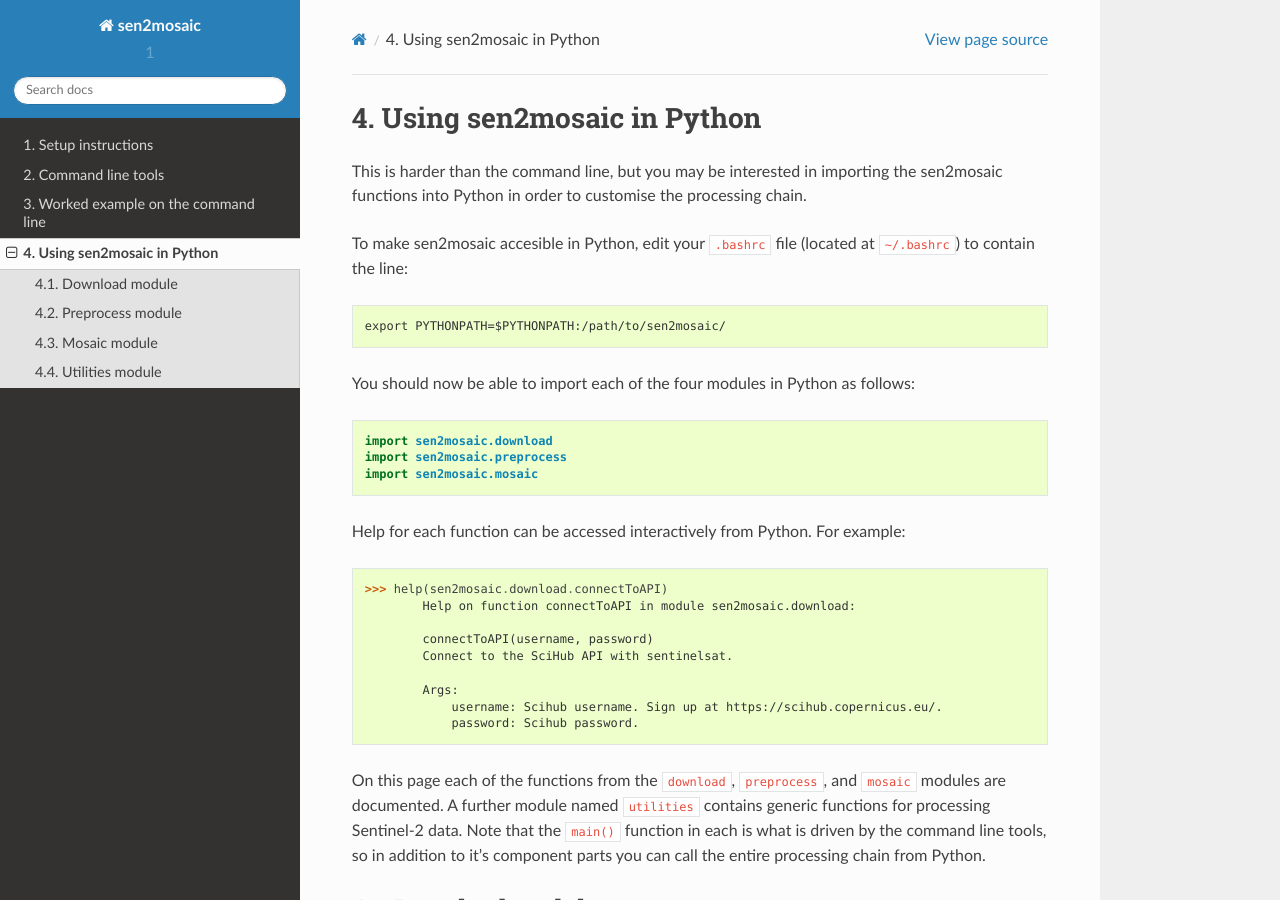
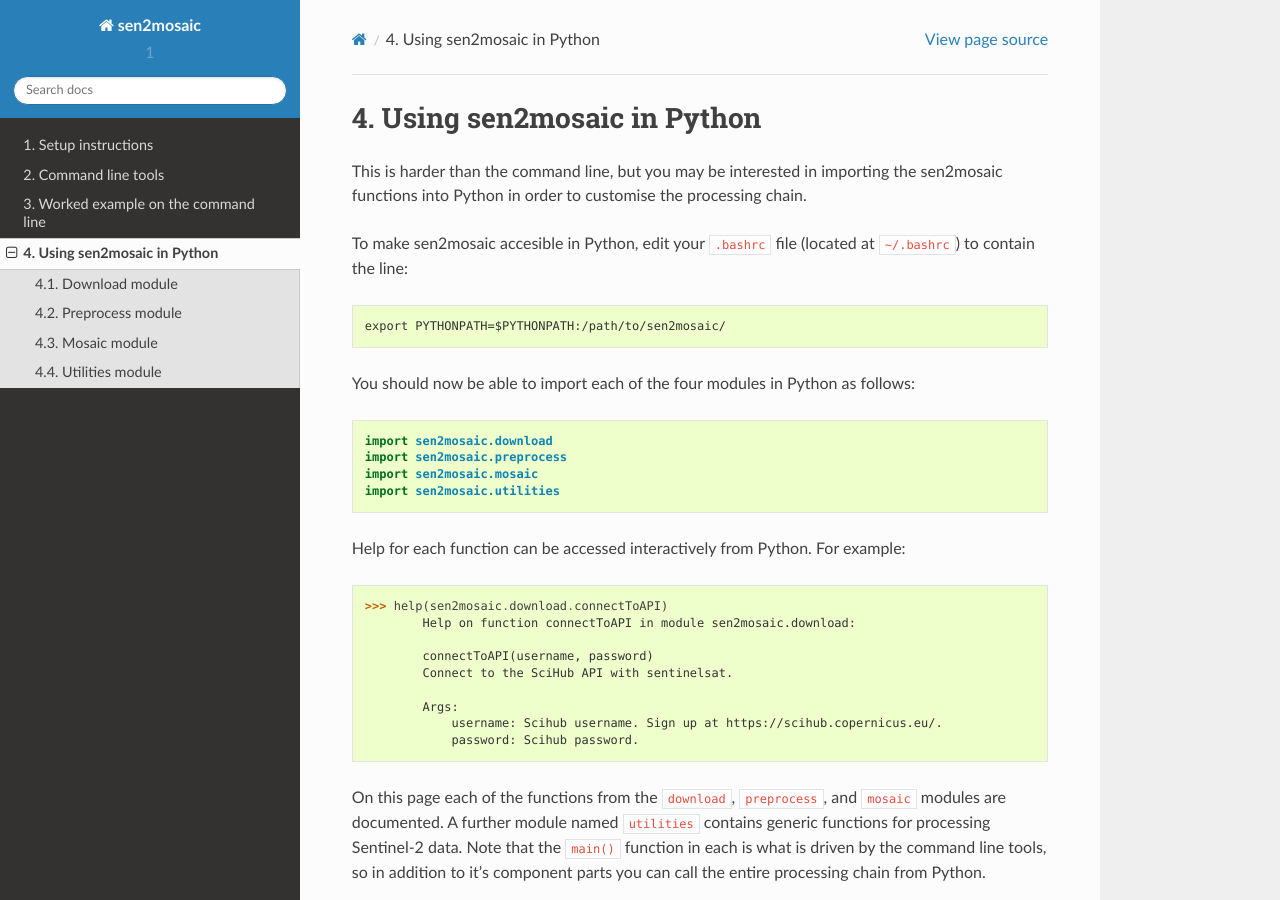
Before and after one commit to smfm-project/sen2mosaic, a Sphinx documentation site: the page built from docs/source/sen2mosaic.rst, in a window 1280 px wide and 900 px high. Built offline with Sphinx 7.4.7 and the Read the Docs theme 2.0.0, drawn with Linux system fonts in a browser that asks for light colours.

Commit message:
Utilities docs mispelling

```diff
--- a/docs/source/sen2mosaic.rst
+++ b/docs/source/sen2mosaic.rst
@@ -16,6 +16,8 @@ You should now be able to import each of the four modules in Python as follows:
     import sen2mosaic.download
     import sen2mosaic.preprocess
     import sen2mosaic.mosaic
+    import sen2mosaic.utilities
+
 
 Help for each function can be accessed interactively from Python. For example:
 
@@ -60,7 +62,7 @@ Mosaic module
 Utilities module
 -------------
 
-.. automodule:: sen2mosaic.utilties
+.. automodule:: sen2mosaic.utilities
     :members:
     :undoc-members:
     :show-inheritance:
```
